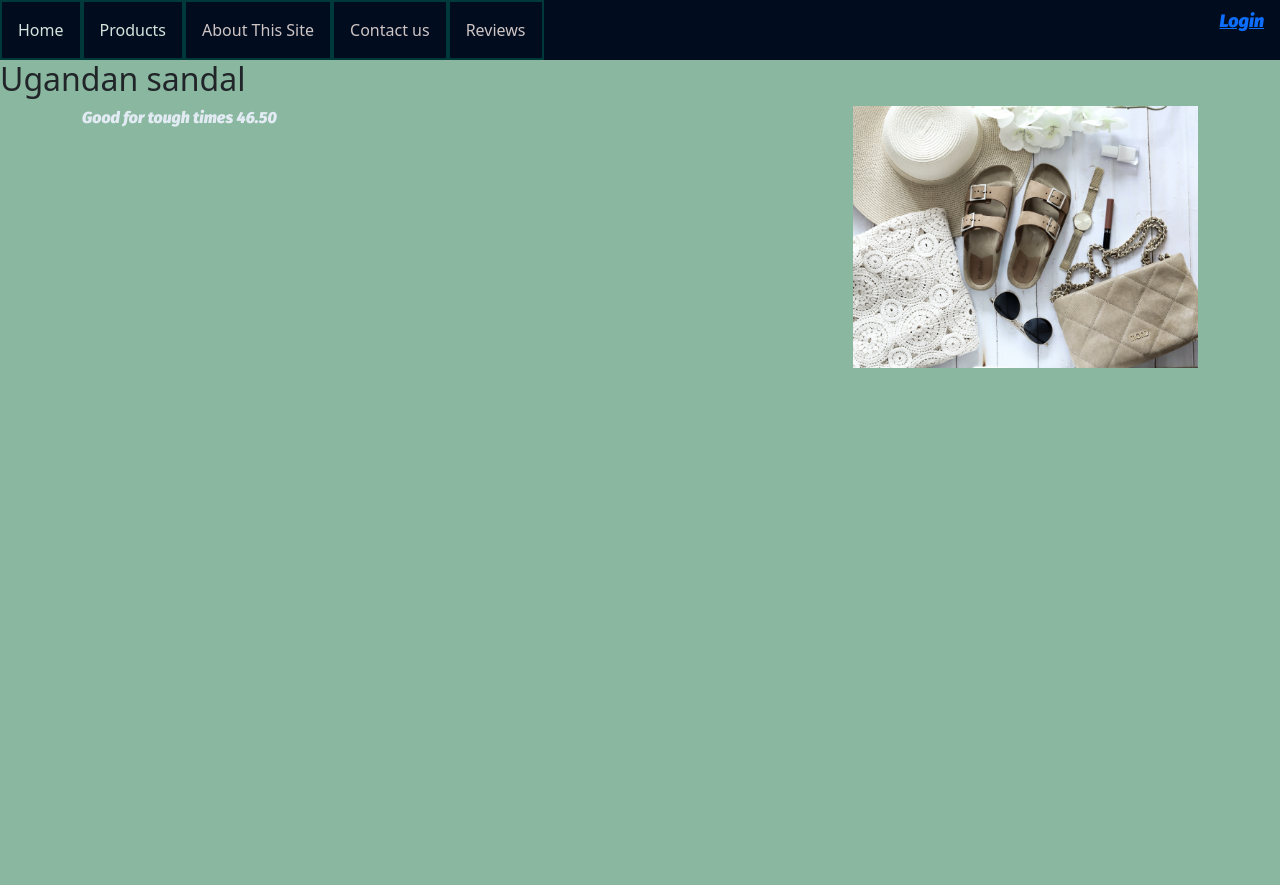
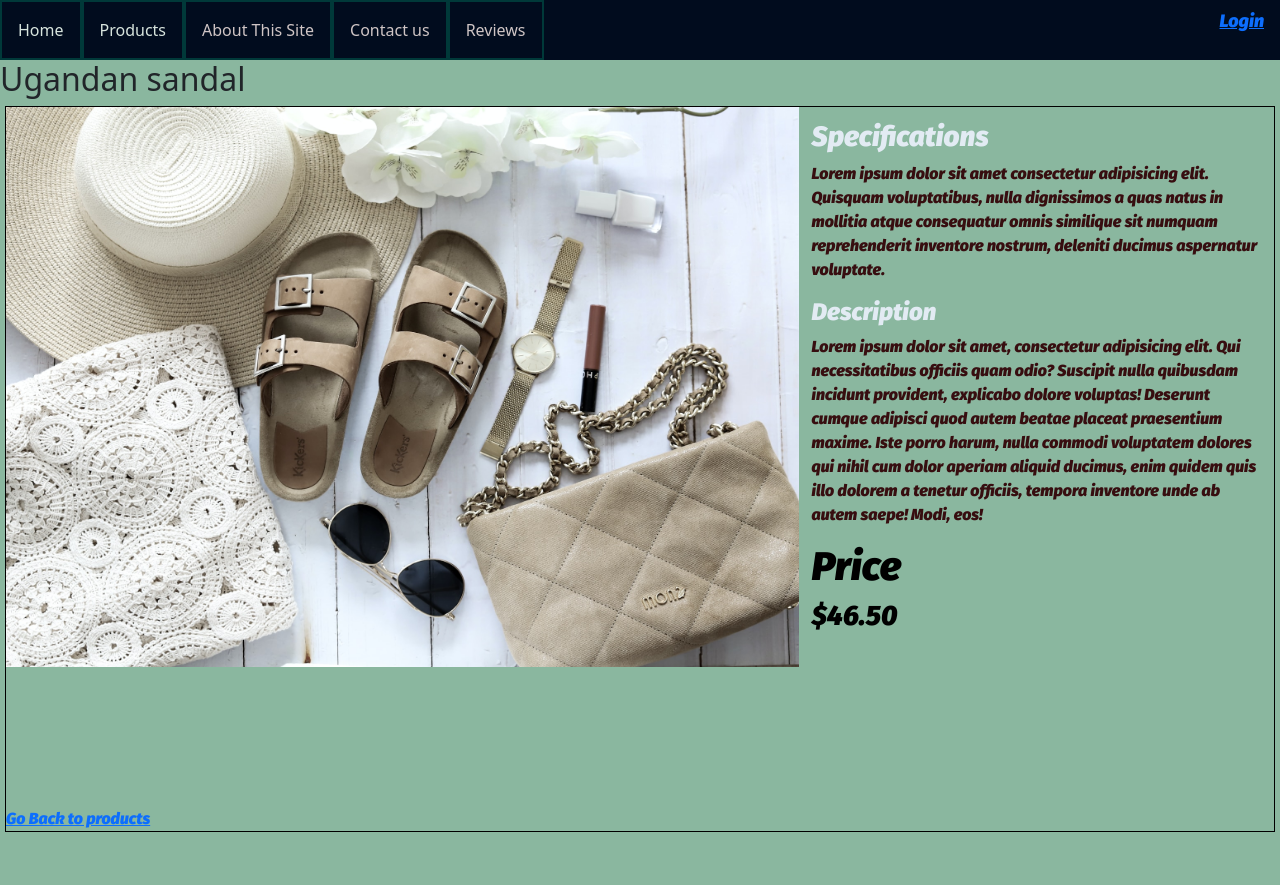
Before and after one commit to hmaru80/Africana, a Django app: page /viewproduct/1/ in a window 1280 px wide. Before the commit the page ends 368 px from the top, so only its background shows below. Run offline with Django 4.2, Linux system fonts and the light colour scheme; data comes from the database, SQL or seed files in the repository; some libraries are stand-ins or nearby versions.

Commit message:
2023-- last push

```diff
--- a/polls/templates/viewproduct.html
+++ b/polls/templates/viewproduct.html
@@ -7,17 +7,26 @@
 
 
 
-<div class="container "  style="display: grid; grid-template-columns: 3fr 1fr;">
+<div class="products "  style="display: grid; grid-template-columns: 2.5fr 1.5fr; margin: 5px ;border: 1px solid black;">
+    <div class="mini" style="height: 700px;">
 
-    <div class="mini">
-        {{view.description}}
-        {{view.price}}
-    </div>
-    <div class="mini">
-
-        <img class="card-img-top sandal-img" src="{{ view.image.url }}" style="height: fit-content; width: fit-content;" >
+        <img class="" src="{{ view.image.url }}" style=" width: 100%;height: 80%;" >
 
     </div>
+    <div class="mini" style="margin: 13px;" >
+        <!-- {{view.description}}
+        {{view.price}} -->
+        <h3>Specifications</h3>
+        <p  style="color: #370e10;">Lorem ipsum dolor sit amet consectetur adipisicing elit. Quisquam voluptatibus, nulla dignissimos a quas natus in mollitia atque consequatur omnis similique sit numquam reprehenderit inventore nostrum, deleniti ducimus aspernatur voluptate.</p>
+        <h4>Description</h4>
+        <p  style="color: #370e10;">Lorem ipsum dolor sit amet, consectetur adipisicing elit. Qui necessitatibus officiis quam odio? Suscipit nulla quibusdam incidunt provident, explicabo dolore voluptas! Deserunt cumque adipisci quod autem beatae placeat praesentium maxime.
+        Iste porro harum, nulla commodi voluptatem dolores qui nihil cum dolor aperiam aliquid ducimus, enim quidem quis illo dolorem a tenetur officiis, tempora inventore unde ab autem saepe! Modi, eos!</p>
+
+        <h1 style="color: black;">Price
+            <h3 style="color: black;">${{view.price}} </h3></h1>
+    </div>
+
+    <a href="{% url 'polls:products' %}">Go Back to products</a>
     </div>
 
 
```
